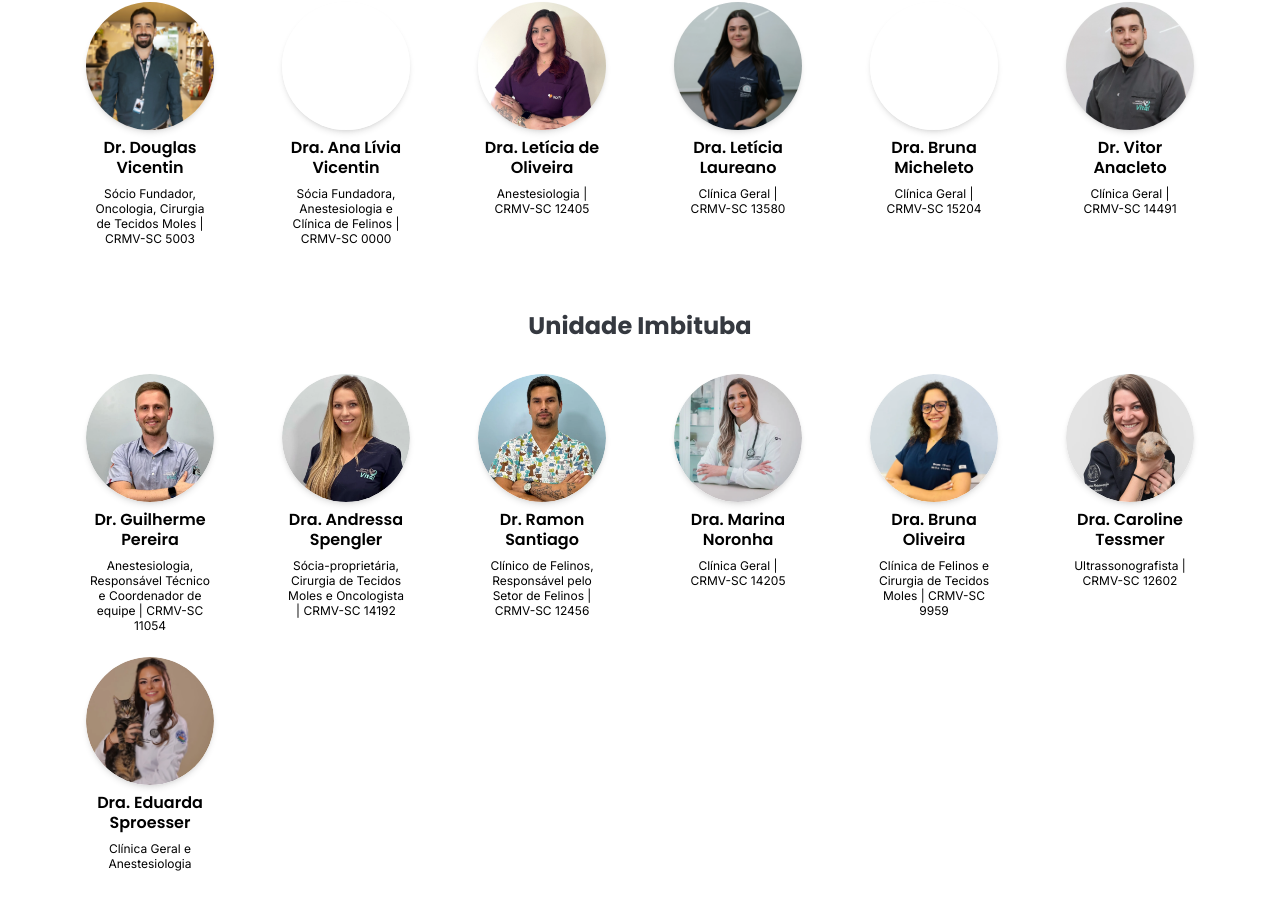
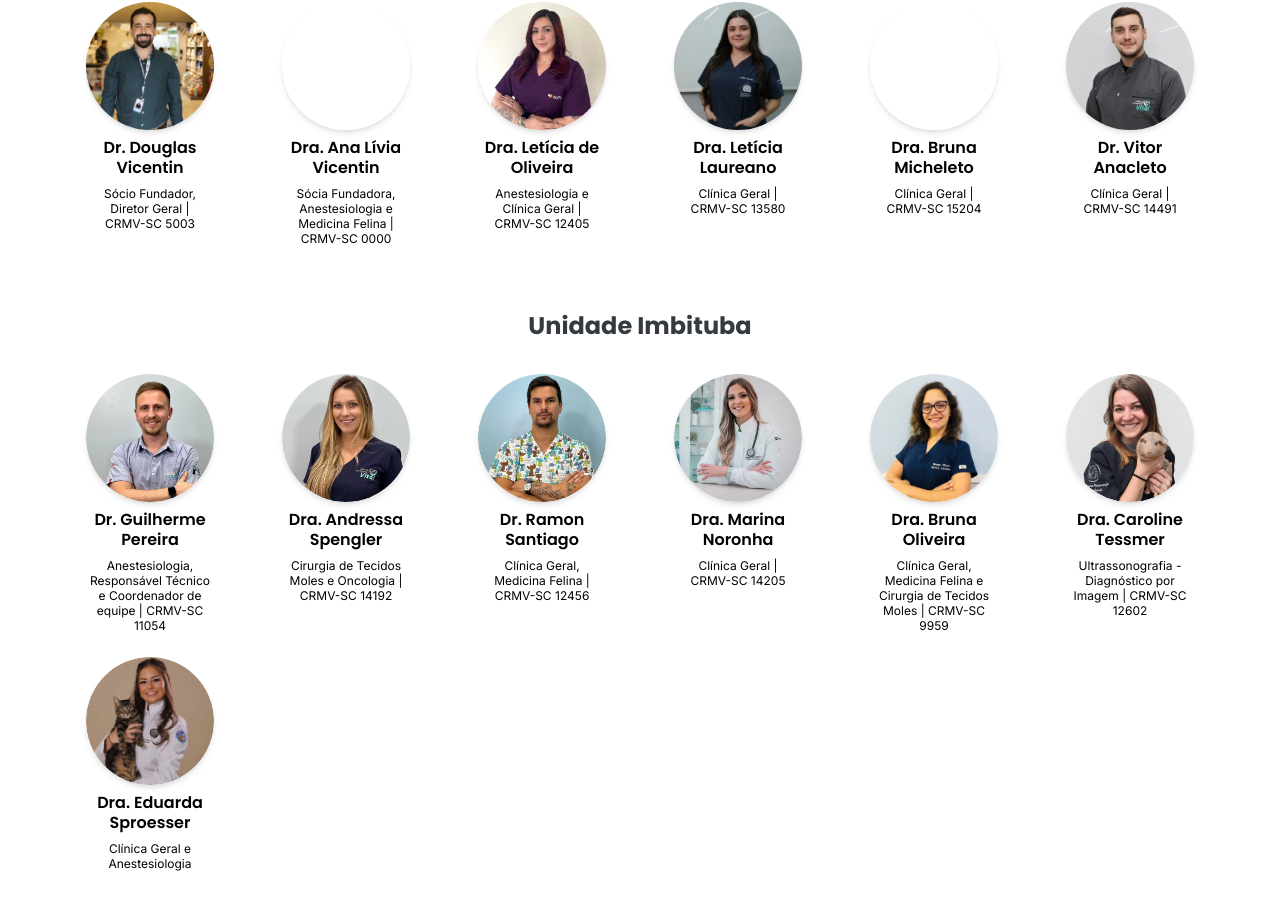
Before and after one commit to Monique-Duarte/hospital-veterinario-vital, a Next.js app: page / in a window 1280 px wide. Shown: the part 1798-2708 px from the top of the page. Built offline with nearby package versions, Linux system fonts and the light colour scheme.

Commit message:
atualização dos dados equipe

```diff
--- a/src/components/site/Equipe.tsx
+++ b/src/components/site/Equipe.tsx
@@ -11,15 +11,15 @@ type MembroEquipe = {
 };
 
 const equipe: MembroEquipe[] = [
-  { name: "Dr. Douglas Vicentin", role: "Sócio Fundador, Oncologia, Cirurgia de Tecidos Moles | CRMV-SC 5003", imageSrc: "/equipe-Douglas.webp", alt: "Foto do médico(a) Veterinário(a)", unit: "Laguna"},
-  { name: "Dra. Ana Lívia Vicentin", role: "Sócia Fundadora, Anestesiologia e Clínica de Felinos | CRMV-SC 0000", imageSrc: "/equipe-1.webp", alt: "Foto do médico(a) Veterinário(a)", unit: "Laguna"},
+  { name: "Dr. Douglas Vicentin", role: "Sócio Fundador, Diretor Geral | CRMV-SC 5003", imageSrc: "/equipe-Douglas.webp", alt: "Foto do médico(a) Veterinário(a)", unit: "Laguna"},
+  { name: "Dra. Ana Lívia Vicentin", role: "Sócia Fundadora, Anestesiologia e Medicina Felina | CRMV-SC 0000", imageSrc: "/equipe-1.webp", alt: "Foto do médico(a) Veterinário(a)", unit: "Laguna"},
   { name: "Dr. Guilherme Pereira", role: "Anestesiologia, Responsável Técnico e Coordenador de equipe | CRMV-SC 11054", imageSrc: "/equipe-Gui.webp", alt: "Foto do médico(a) Veterinário(a)", unit: "Imbituba"},
-  { name: "Dra. Andressa Spengler", role: "Sócia-proprietária, Cirurgia de Tecidos Moles e Oncologista | CRMV-SC 14192", imageSrc: "/equipe-Andressa.webp", alt: "Foto do médico(a) Veterinário(a)", unit: "Imbituba"},
-  { name: "Dr. Ramon Santiago", role: "Clínico de Felinos, Responsável pelo Setor de Felinos | CRMV-SC 12456 ", imageSrc: "/equipe-Ramon.webp", alt: "Foto do médico(a) Veterinário(a)", unit: "Imbituba" },
+  { name: "Dra. Andressa Spengler", role: "Cirurgia de Tecidos Moles e Oncologia | CRMV-SC 14192", imageSrc: "/equipe-Andressa.webp", alt: "Foto do médico(a) Veterinário(a)", unit: "Imbituba"},
+  { name: "Dr. Ramon Santiago", role: "Clínica Geral, Medicina Felina | CRMV-SC 12456 ", imageSrc: "/equipe-Ramon.webp", alt: "Foto do médico(a) Veterinário(a)", unit: "Imbituba" },
   { name: "Dra. Marina Noronha", role: "Clínica Geral | CRMV-SC 14205", imageSrc: "/equipe-Mari.webp", alt: "Foto do médico(a) Veterinário(a)", unit: "Imbituba"},
-  { name: "Dra. Bruna Oliveira", role: "Clínica de Felinos e Cirurgia de Tecidos Moles | CRMV-SC 9959", imageSrc: "/equipe-Bruna.webp", alt: "Foto do médico(a) Veterinário(a)", unit: "Imbituba"},
-  { name: "Dra. Caroline Tessmer", role: "Ultrassonografista | CRMV-SC 12602", imageSrc: "/equipe-Carol.webp", alt: "Foto do médico(a) Veterinário(a)", unit: "Imbituba"},
-  { name: "Dra. Letícia de Oliveira", role: "Anestesiologia | CRMV-SC 12405", imageSrc: "/equipe-LeticiaOliveira.webp", alt: "Foto do médico(a) Veterinário(a)", unit: "Laguna"},
+  { name: "Dra. Bruna Oliveira", role: "Clínica Geral, Medicina Felina e Cirurgia de Tecidos Moles | CRMV-SC 9959", imageSrc: "/equipe-Bruna.webp", alt: "Foto do médico(a) Veterinário(a)", unit: "Imbituba"},
+  { name: "Dra. Caroline Tessmer", role: "Ultrassonografia - Diagnóstico por Imagem | CRMV-SC 12602", imageSrc: "/equipe-Carol.webp", alt: "Foto do médico(a) Veterinário(a)", unit: "Imbituba"},
+  { name: "Dra. Letícia de Oliveira", role: "Anestesiologia e Clínica Geral | CRMV-SC 12405", imageSrc: "/equipe-LeticiaOliveira.webp", alt: "Foto do médico(a) Veterinário(a)", unit: "Laguna"},
   { name: "Dra. Letícia Laureano", role: "Clínica Geral | CRMV-SC 13580", imageSrc: "/equipe-LeticiaL.webp", alt: "Foto do médico(a) Veterinário(a)", unit: "Laguna"},
   { name: "Dra. Bruna Micheleto", role: "Clínica Geral | CRMV-SC 15204", imageSrc: "/equipe-1.webp", alt: "Foto do médico(a) Veterinário(a)", unit: "Laguna"},
   { name: "Dr. Vitor Anacleto", role: "Clínica Geral | CRMV-SC 14491", imageSrc: "/equipe-Vitor.webp", alt: "Foto do médico(a) Veterinário(a)", unit: "Laguna"},
```
